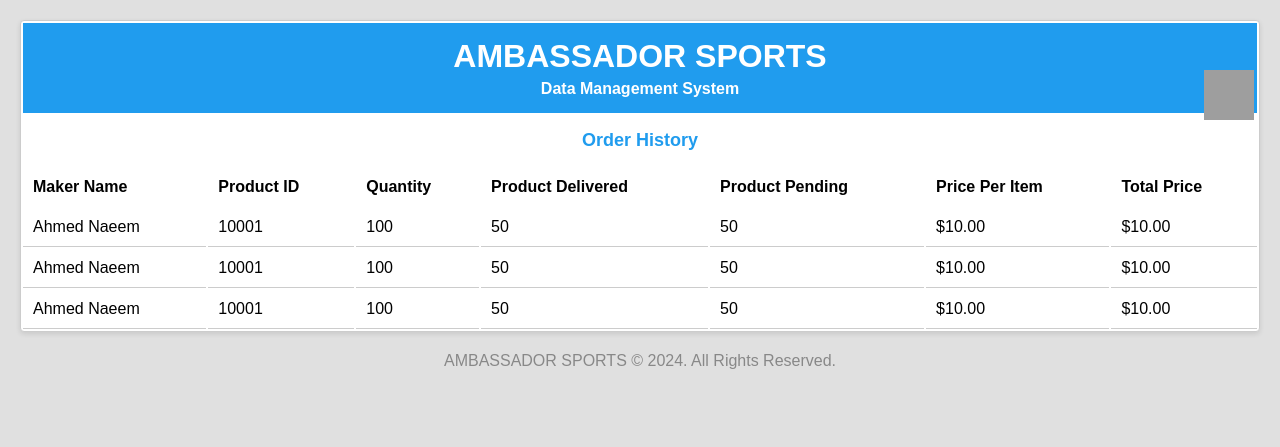
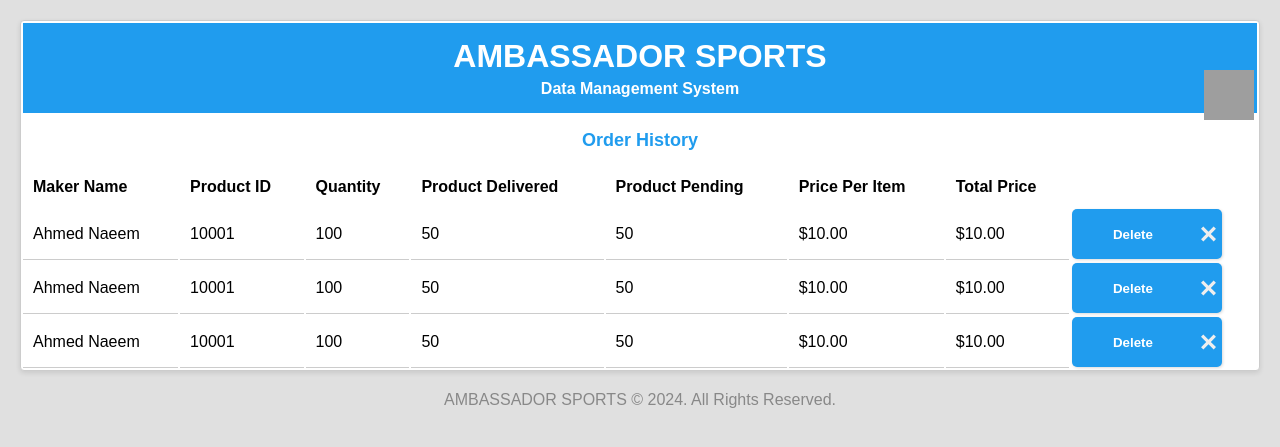
Before and after one commit to Sheikh-Ahmed-Naeem/DBMS-PROJECT, a Flask app: template templates/order_history.html in a window 1280 px wide. Shown: the top 447 px of the page. Run offline with Flask 3, Linux system fonts and the light colour scheme; the template is opened without the code that fills it, so the values that code supplies are empty; grey boxes are pictures that could not be loaded.

Commit message:
Update order_history.html

```diff
--- a/templates/order_history.html
+++ b/templates/order_history.html
@@ -34,6 +34,66 @@
     .options a:hover {
         background-color: #f4f4f4;
     }
+    button {
+ width: 150px;
+ height: 50px;
+ cursor: pointer;
+ display: flex;
+ align-items: center;
+ background: #209cee;
+ border: none;
+ border-radius: 5px;
+ box-shadow: 1px 1px 3px rgba(0,0,0,0.15);
+ background: #209cee;
+}
+
+button, button span {
+ transition: 200ms;
+}
+
+button .text {
+ transform: translateX(35px);
+ color: white;
+ font-weight: bold;
+}
+
+button .icon {
+ position: absolute;
+ border-left: 1px solid #209cee;
+ transform: translateX(110px);
+ height: 40px;
+ width: 40px;
+ display: flex;
+ align-items: center;
+ justify-content: center;
+}
+
+button svg {
+ width: 15px;
+ fill: #eee;
+}
+
+button:hover {
+ background: #209cee;
+}
+
+button:hover .text {
+ color: transparent;
+}
+
+button:hover .icon {
+ width: 150px;
+ border-left: none;
+ transform: translateX(0);
+}
+
+button:focus {
+ outline: none;
+}
+
+button:active .icon svg {
+ transform: scale(0.8);
+}
 </style>
 </head>
 <body style="background-color: #e0e0e0; font-family: Arial, sans-serif; margin: 20px; position: relative;">
@@ -53,13 +113,13 @@
 
   <table style="width: 100%; background-color: white; border: 1px solid #ccc; border-radius: 4px; box-shadow: 0 2px 5px rgba(0, 0, 0, 0.1);">
     <tr>
-      <th colspan="7" style="background-color: #209cee; color: white; text-align: center; padding: 15px;">
+      <th colspan="9" style="background-color: #209cee; color: white; text-align: center; padding: 15px;">
         <h1 style="margin: 0;">AMBASSADOR SPORTS</h1>
         <h3 style="margin: 5px 0 0; font-size: 16px;">Data Management System</h3>
       </th>
     </tr>
     <tr>
-      <th colspan="7" style="text-align: center; padding: 15px; font-size: 18px; color: #209cee;">Order History</th>
+      <th colspan="9" style="text-align: center; padding: 15px; font-size: 18px; color: #209cee;">Order History</th>
     </tr>
     <tr>
       <th style="text-align: left; padding: 10px;">Maker Name</th>
@@ -78,6 +138,7 @@
       <td style="text-align: left; padding: 10px; border-bottom: 1px solid #ccc;">50</td>
       <td style="text-align: left; padding: 10px; border-bottom: 1px solid #ccc;">$10.00</td>
       <td style="text-align: left; padding: 10px; border-bottom: 1px solid #ccc;">$10.00</td>
+      <td><button class="noselect"><span class="text">Delete</span><span class="icon"><svg xmlns="http://www.w3.org/2000/svg" width="24" height="24" viewBox="0 0 24 24"><path d="M24 20.188l-8.315-8.209 8.2-8.282-3.697-3.697-8.212 8.318-8.31-8.203-3.666 3.666 8.321 8.24-8.206 8.313 3.666 3.666 8.237-8.318 8.285 8.203z"></path></svg></span></button></td>
     </tr>
     <tr>
         <td style="text-align: left; padding: 10px; border-bottom: 1px solid #ccc;">Ahmed Naeem</td>
@@ -87,8 +148,9 @@
         <td style="text-align: left; padding: 10px; border-bottom: 1px solid #ccc;">50</td>
         <td style="text-align: left; padding: 10px; border-bottom: 1px solid #ccc;">$10.00</td>
         <td style="text-align: left; padding: 10px; border-bottom: 1px solid #ccc;">$10.00</td>
-    </tr>
-    <tr>
+        <td><button class="noselect"><span class="text">Delete</span><span class="icon"><svg xmlns="http://www.w3.org/2000/svg" width="24" height="24" viewBox="0 0 24 24"><path d="M24 20.188l-8.315-8.209 8.2-8.282-3.697-3.697-8.212 8.318-8.31-8.203-3.666 3.666 8.321 8.24-8.206 8.313 3.666 3.666 8.237-8.318 8.285 8.203z"></path></svg></span></button></td>
+      </tr>
+      <tr>
         <td style="text-align: left; padding: 10px; border-bottom: 1px solid #ccc;">Ahmed Naeem</td>
         <td style="text-align: left; padding: 10px; border-bottom: 1px solid #ccc;">10001</td>
         <td style="text-align: left; padding: 10px; border-bottom: 1px solid #ccc;">100</td>
@@ -96,7 +158,9 @@
         <td style="text-align: left; padding: 10px; border-bottom: 1px solid #ccc;">50</td>
         <td style="text-align: left; padding: 10px; border-bottom: 1px solid #ccc;">$10.00</td>
         <td style="text-align: left; padding: 10px; border-bottom: 1px solid #ccc;">$10.00</td>
-    </tr>
+        <td><button class="noselect"><span class="text">Delete</span><span class="icon"><svg xmlns="http://www.w3.org/2000/svg" width="24" height="24" viewBox="0 0 24 24"><path d="M24 20.188l-8.315-8.209 8.2-8.282-3.697-3.697-8.212 8.318-8.31-8.203-3.666 3.666 8.321 8.24-8.206 8.313 3.666 3.666 8.237-8.318 8.285 8.203z"></path></svg></span></button></td>
+      </tr>
+    <!-- Add similar rows for each data entry -->
   </table>
   <div style="text-align: center; margin-top: 20px;">
     <p style="color: #888;">AMBASSADOR SPORTS &copy; 2024. All Rights Reserved.</p>
```
